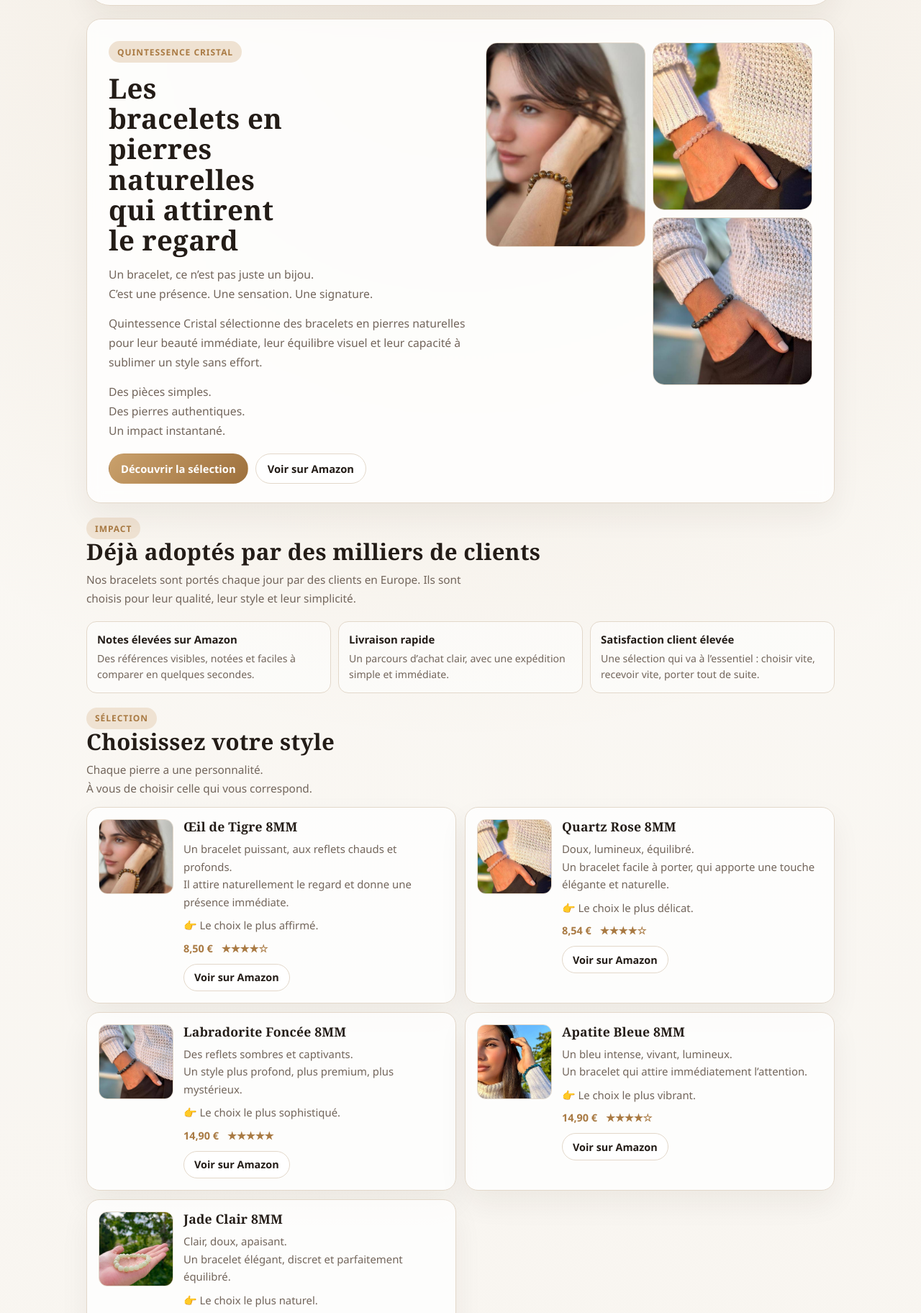
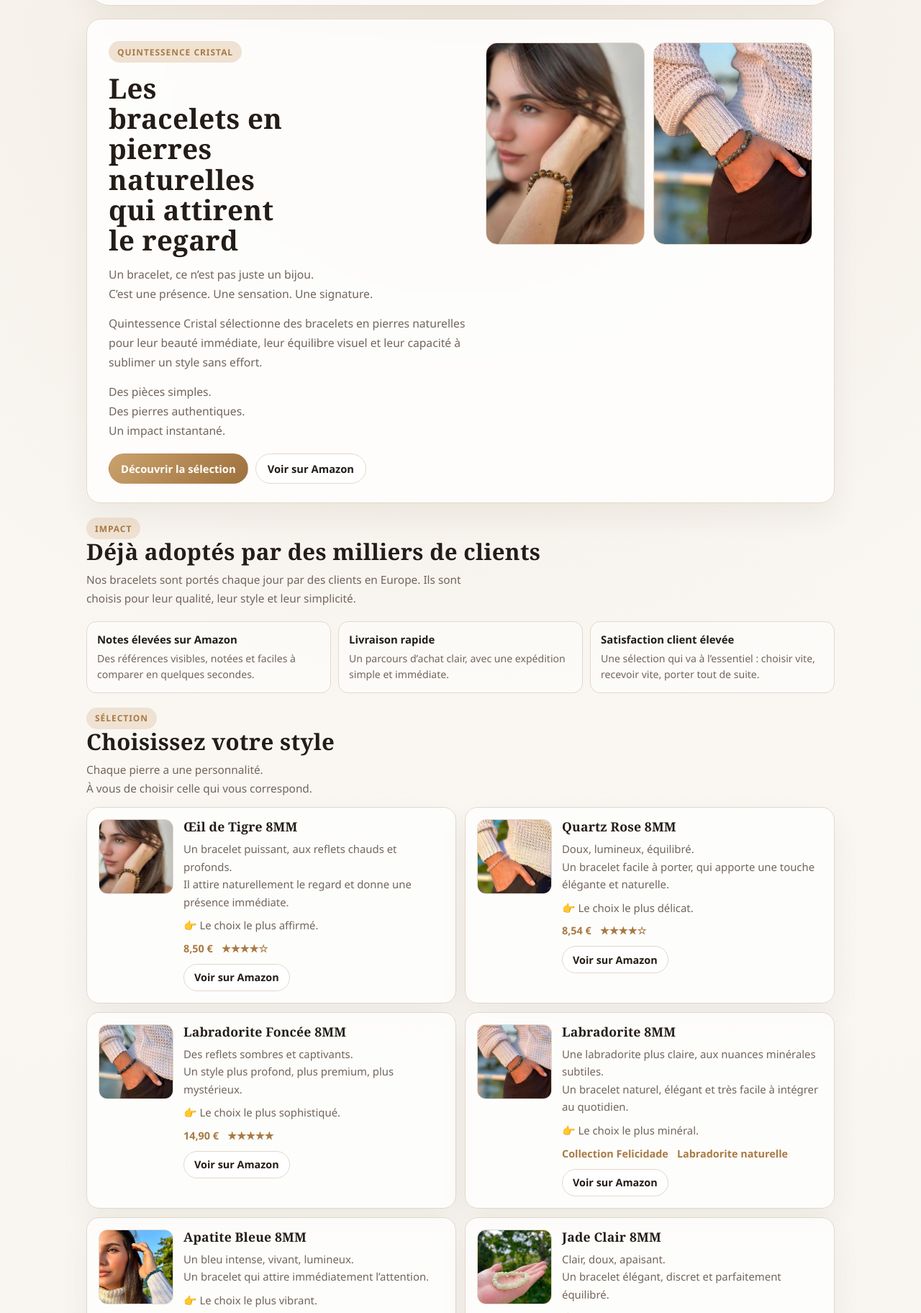
Before and after one commit to SOMOSCAPITALAPP/quintessencecristal, a plain HTML site: page index.html in a window 1280 px wide. Shown: the part 76-1900 px from the top of the page at 72% size. Drawn offline with Linux system fonts and the light colour scheme.

Commit message:
Add classic labradorite and simplify hero visuals

```diff
--- a/index.html
+++ b/index.html
@@ -246,7 +246,8 @@
     .gallery {
       display: grid;
       grid-template-columns: 1fr 1fr;
-      gap: 10px;
+      gap: 12px;
+      align-items: stretch;
     }
 
     .shot {
@@ -254,17 +255,12 @@
       border-radius: 16px;
       border: 1px solid var(--line);
       background: var(--surface-strong);
-      aspect-ratio: 1 / 1.05;
+      aspect-ratio: 0.88 / 1.12;
     }
 
     .shot img {
       height: 100%;
       object-fit: cover;
-    }
-
-    .shot.tall {
-      grid-row: span 2;
-      aspect-ratio: 1 / 1.28;
     }
 
     section {
@@ -540,14 +536,11 @@
 
         <div class="visuals">
           <div class="gallery">
-            <div class="shot tall">
+            <div class="shot">
               <img src="optimized/oeil-tigre.jpg" alt="Bracelet œil de tigre">
             </div>
             <div class="shot">
-              <img src="optimized/quartz-rose.jpg" alt="Bracelet quartz rose">
-            </div>
-            <div class="shot">
-              <img src="optimized/labradorite.jpg" alt="Bracelet labradorite foncée">
+              <img src="optimized/labradorite-normal.jpg" alt="Bracelet labradorite porté">
             </div>
           </div>
         </div>
@@ -645,6 +638,25 @@
               <span>★★★★★</span>
             </div>
             <a class="mini-link" href="https://amzn.eu/d/06bhTerM" target="_blank" rel="noreferrer">Voir sur Amazon</a>
+          </div>
+        </article>
+
+        <article class="product">
+          <div class="product-thumb">
+            <img src="optimized/labradorite-normal.jpg" alt="Bracelet labradorite 8 mm">
+          </div>
+          <div class="product-copy">
+            <h3>Labradorite 8MM</h3>
+            <p>
+              Une labradorite plus claire, aux nuances minérales subtiles.<br>
+              Un bracelet naturel, élégant et très facile à intégrer au quotidien.
+            </p>
+            <p>👉 Le choix le plus minéral.</p>
+            <div class="meta">
+              <span>Collection Felicidade</span>
+              <span>Labradorite naturelle</span>
+            </div>
+            <a class="mini-link" href="https://www.amazon.fr/stores/FELICIDADEBijouxMin%C3%A9raux/page/22675922-0C42-4847-9DE6-DF5905D5DE6C?lp_asin=B0D2VFSL94&ref_=ast_bln&store_ref=bl_ast_dp_brandlogo_sto&bl_grd_status=override" target="_blank" rel="noreferrer">Voir sur Amazon</a>
           </div>
         </article>
 
```
Also changed, not shown: optimized/labradorite-normal.jpg (added).
